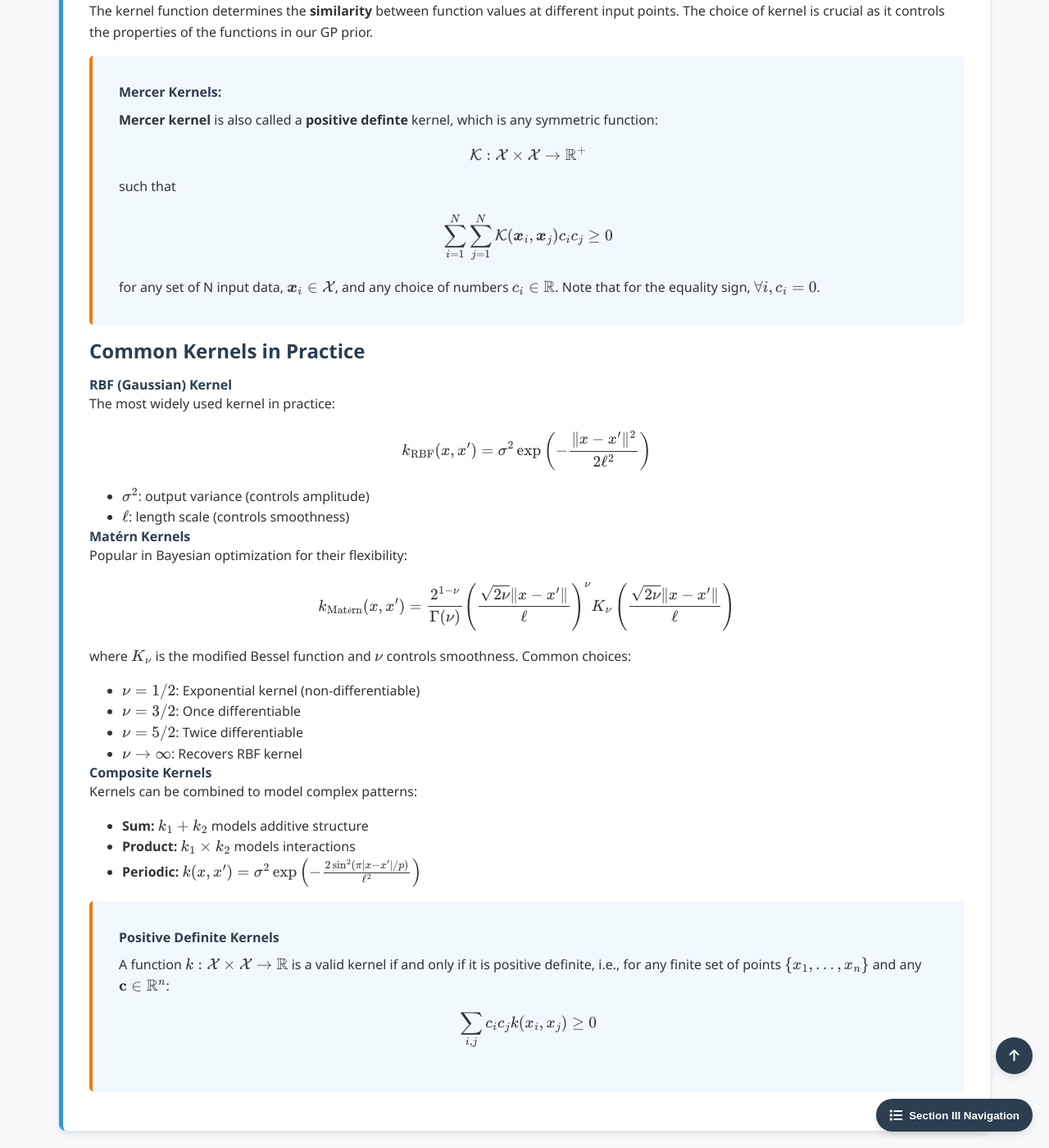
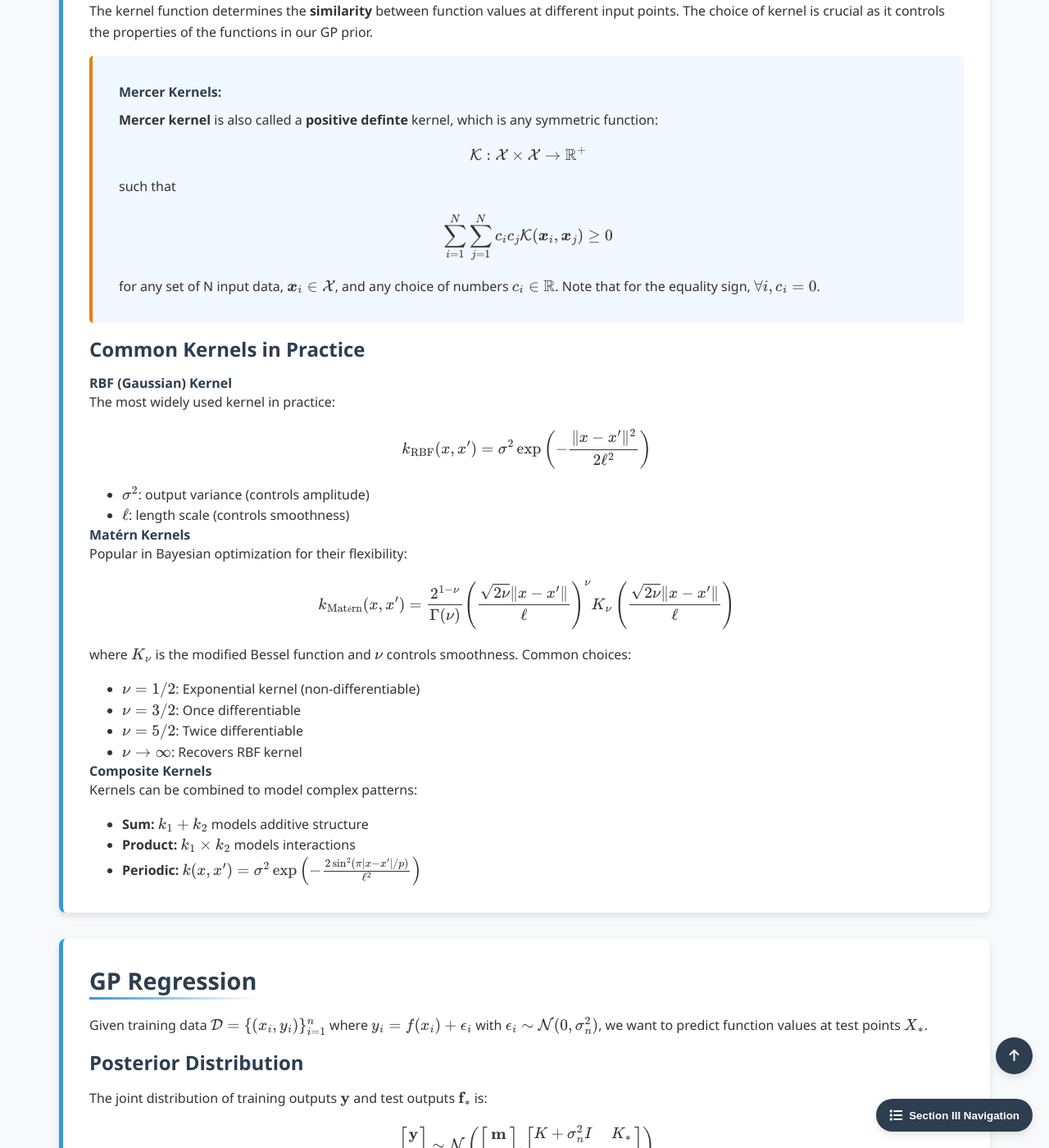
Before and after one commit to Yusukey01/yusukey01.github.io, a Jekyll site: the page built from Mathematics/Probability/gaussian_process.html, in a window 1280 px wide and 1400 px high, scrolled down 1596 px. Shown: the whole window at 82% size. Built offline with Jekyll 4.4.1, drawn with Linux system fonts in a browser that asks for light colours.

Commit message:
added Gaussian Process

```diff
--- a/Mathematics/Probability/gaussian_process.html
+++ b/Mathematics/Probability/gaussian_process.html
@@ -190,7 +190,7 @@ uses_python: true
                     \]
                     such that
                     \[
-                    \sum_{i=1}^N \sum_{j=1}^N \mathcal{K}(\boldsymbol{x}_i, \boldsymbol{x}_j)c_i c_j \geq 0
+                    \sum_{i=1}^N \sum_{j=1}^N c_i c_j \mathcal{K}(\boldsymbol{x}_i, \boldsymbol{x}_j) \geq 0
                     \]
                     for any set of N input data, \(\boldsymbol{x}_i \in \mathcal{X}\), and any choice of numbers
                     \(c_i \in \mathbb{R}\). Note that for the equality sign, \(\forall i, c_i =0\).
@@ -230,15 +230,6 @@ uses_python: true
                     <li><strong>Periodic:</strong> \(k(x, x') = \sigma^2 \exp\left(-\frac{2\sin^2(\pi|x-x'|/p)}{\ell^2}\right)\)</li>
                 </ul>
 
-                <div class="theorem">
-                    <span class="theorem-title">Positive Definite Kernels</span>
-                    A function \(k: \mathcal{X} \times \mathcal{X} \to \mathbb{R}\) is a valid kernel if and only if
-                    it is positive definite, i.e., for any finite set of points \(\{x_1, \ldots, x_n\}\) and any
-                    \(\mathbf{c} \in \mathbb{R}^n\):
-                    \[
-                    \sum_{i,j} c_i c_j k(x_i, x_j) \geq 0
-                    \]
-                </div>
             </section>
 
             <section id="regression" class="section-content">
```
